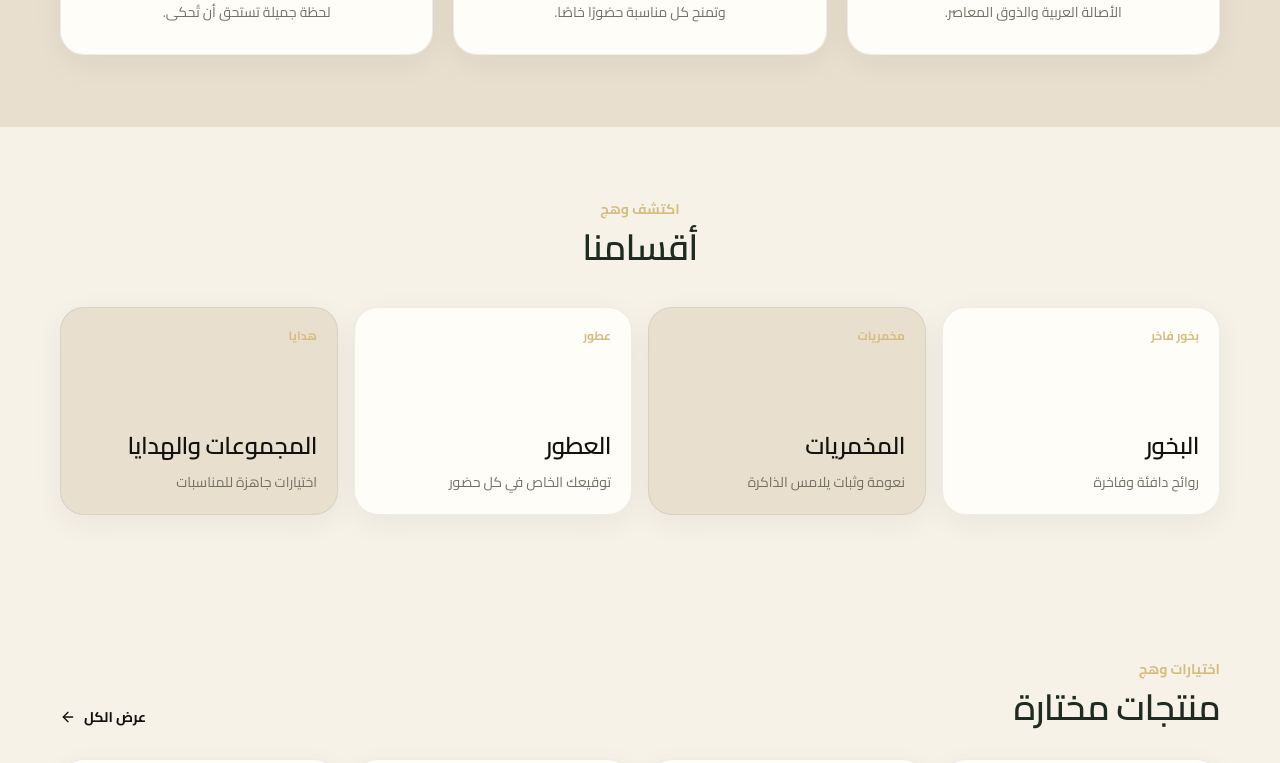
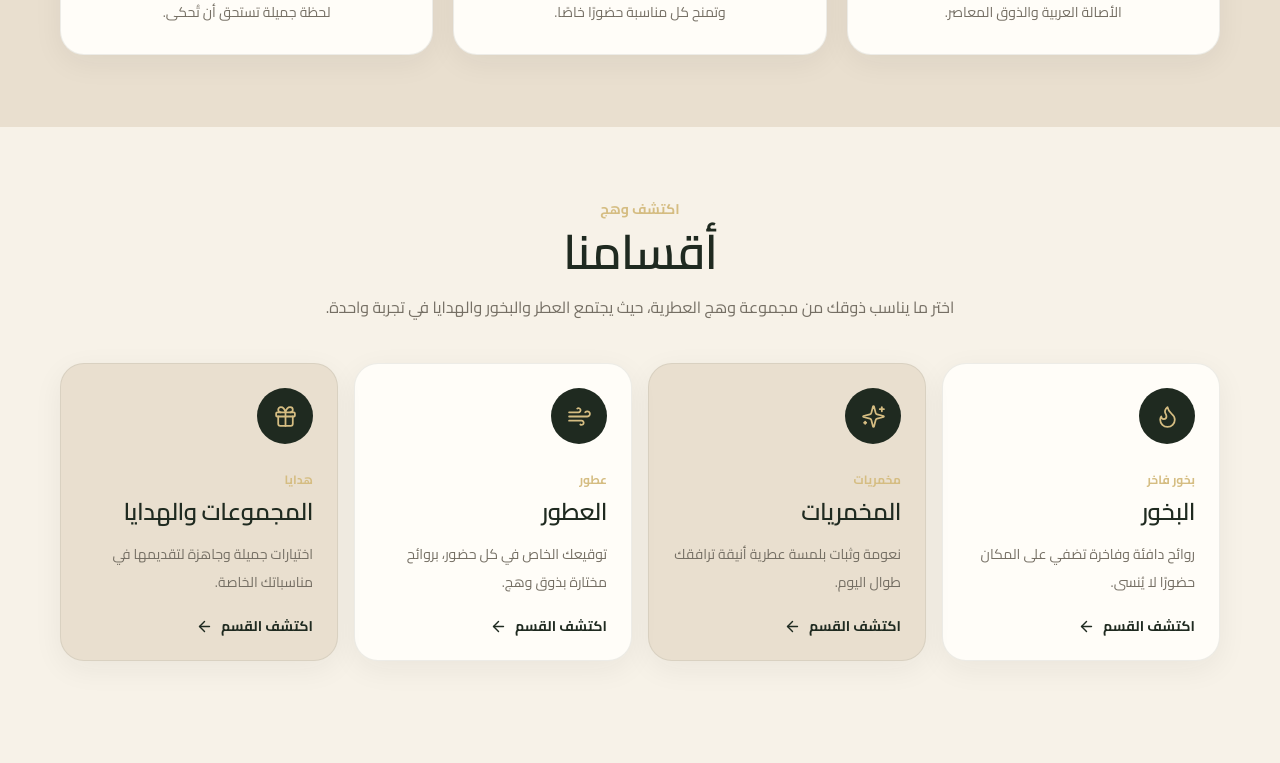
Before and after one commit to 771523543/Wahaj-Central-Fulfillment, a Next.js app: page / in a window 1280 px wide. Shown: the part 1800-2563 px from the top of the page. Built offline with nearby package versions, Linux system fonts and the light colour scheme.

Commit message:
Update Categories.tsx

```diff
--- a/components/Categories.tsx
+++ b/components/Categories.tsx
@@ -1,84 +1,127 @@
+import Link from "next/link"
+import { ArrowLeft, Flame, Sparkles, Gift, Wind } from "lucide-react"
+
 const items = [
-  [
-    "البخور",
-    "روائح دافئة وفاخرة",
-    "بخور فاخر"
-  ],
-  [
-    "المخمريات",
-    "نعومة وثبات يلامس الذاكرة",
-    "مخمريات"
-  ],
-  [
-    "العطور",
-    "توقيعك الخاص في كل حضور",
-    "عطور"
-  ],
-  [
-    "المجموعات والهدايا",
-    "اختيارات جاهزة للمناسبات",
-    "هدايا"
+  {
+    title: "البخور",
+    description: "روائح دافئة وفاخرة تضفي على المكان حضورًا لا يُنسى.",
+    tag: "بخور فاخر",
+    href: "/category/bakhoor",
+    icon: Flame,
+  },
+  {
+    title: "المخمريات",
+    description: "نعومة وثبات بلمسة عطرية أنيقة ترافقك طوال اليوم.",
+    tag: "مخمريات",
+    href: "/category/makhmariya",
+    icon: Sparkles,
+  },
+  {
+    title: "العطور",
+    description: "توقيعك الخاص في كل حضور، بروائح مختارة بذوق وهج.",
+    tag: "عطور",
+    href: "/category/perfumes",
+    icon: Wind,
+  },
+  {
+    title: "المجموعات والهدايا",
+    description: "اختيارات جميلة وجاهزة لتقديمها في مناسباتك الخاصة.",
+    tag: "هدايا",
+    href: "/category/gifts",
+    icon: Gift,
+  },
 ]
-];
 
 export default function Categories() {
   return (
     <section
       id="categories"
       className="section"
+      style={{ background: "var(--ivory)" }}
     >
       <div className="container">
 
-        <div className="text-center mb-10">
-
+        {/* عنوان القسم */}
+        <div className="text-center max-w-2xl mx-auto mb-10">
           <p className="gold font-bold text-sm">
             اكتشف وهج
           </p>
 
           <h2
-            className="serif text-4xl font-semibold mt-2"
+            className="serif text-4xl sm:text-5xl font-semibold mt-2"
             style={{ color: "var(--olive)" }}
           >
             أقسامنا
           </h2>
 
+          <p className="muted leading-8 mt-4">
+            اختر ما يناسب ذوقك من مجموعة وهج العطرية،
+            حيث يجتمع العطر والبخور والهدايا في تجربة واحدة.
+          </p>
         </div>
 
+        {/* بطاقات الأقسام */}
         <div className="grid grid-cols-2 lg:grid-cols-4 gap-4">
+          {items.map((item, index) => {
+            const Icon = item.icon
 
-          {items.map(([title, desc, tag], index) => (
-
-            <a
-              key={title}
-              href="#products"
-              className="card group p-5 min-h-52 flex flex-col justify-end"
+            return (
+              <Link
+                key={item.title}
+                href={item.href}
+                className="card group relative min-h-[270px] p-6 flex flex-col transition-all duration-300 hover:-translate-y-2"
                 style={{
                   background:
-                  index % 2
-                    ? "var(--beige)"
-                    : "var(--white)"
+                    index % 2 === 0
+                      ? "var(--white)"
+                      : "var(--beige)",
                 }}
               >
+                {/* الأيقونة */}
+                <div
+                  className="w-14 h-14 rounded-full flex items-center justify-center transition-transform duration-300 group-hover:scale-110"
+                  style={{
+                    background: "var(--olive)",
+                    color: "var(--gold-light)",
+                  }}
+                >
+                  <Icon size={25} strokeWidth={1.7} />
+                </div>
 
-              <span className="text-xs gold font-bold mb-auto">
-                {tag}
+                {/* التصنيف */}
+                <span className="text-xs gold font-bold mt-7">
+                  {item.tag}
                 </span>
 
-              <h3 className="serif text-2xl font-semibold mt-10">
-                {title}
+                {/* العنوان */}
+                <h3
+                  className="serif text-2xl font-semibold mt-2"
+                  style={{ color: "var(--olive)" }}
+                >
+                  {item.title}
                 </h3>
 
-              <p className="muted text-sm mt-2 leading-6">
-                {desc}
+                {/* الوصف */}
+                <p className="muted text-sm leading-7 mt-3">
+                  {item.description}
                 </p>
 
-            </a>
-
-          ))}
-
+                {/* الرابط */}
+                <div
+                  className="mt-auto pt-5 flex items-center gap-2 text-sm font-bold"
+                  style={{ color: "var(--olive)" }}
+                >
+                  اكتشف القسم
+                  <ArrowLeft
+                    size={17}
+                    className="transition-transform duration-300 group-hover:-translate-x-1"
+                  />
                 </div>
-
+              </Link>
+            )
+          })}
+        </div>
       </div>
     </section>
-  );
+  )
 }
```
Lines whose indentation alone changed are shown as unchanged.
